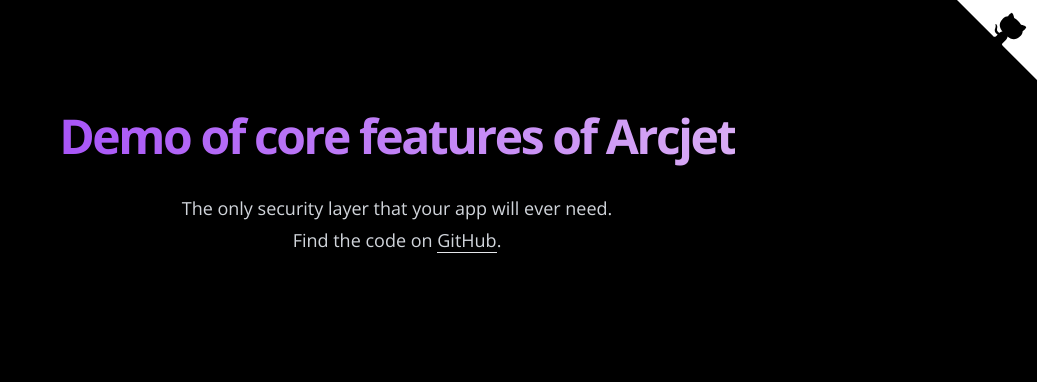
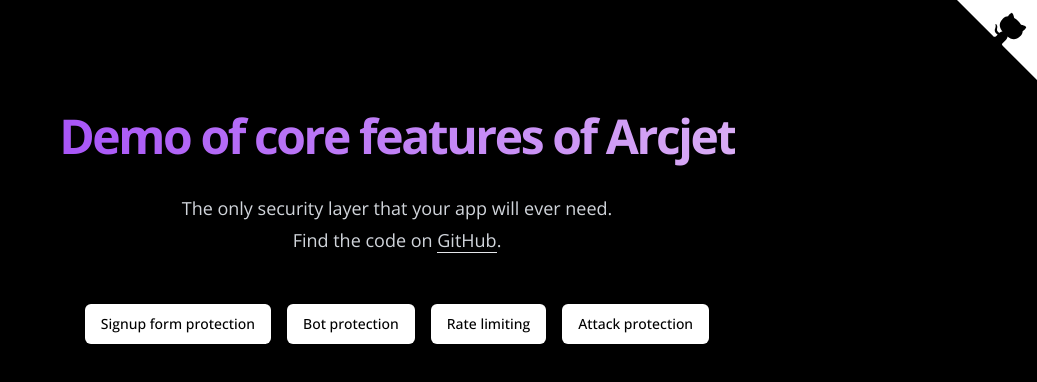
Before and after one commit to Anmol-Baranwal/arcjet-demo, a Next.js app: page / in a window 1280 px wide. Shown: the top 382 px of the page, without its empty margins (243-1280 px from the left). Built offline with nearby package versions, Linux system fonts and the light colour scheme.

Commit message:
chore: add corner effect in layout and structure main page

```diff
--- a/components/github-corner-effect.tsx
+++ b/components/github-corner-effect.tsx
@@ -1,7 +1,9 @@
+import Link from 'next/link'
+
 export default function GitHubCornerEffect() {
   return (
     <div className="corner">
-      <a
+      <Link
         href="https://github.com/Anmol-Baranwal/arcjet-demo"
         target="_blank"
         className="github-corner"
@@ -34,7 +36,7 @@
             className="octo-body"
           ></path>
         </svg>
-      </a>
+      </Link>
     </div>
   )
 }
--- /dev/null
+++ b/components/ui/button.tsx
@@ -0,0 +1,58 @@
+import * as React from 'react'
+import { Slot } from '@radix-ui/react-slot'
+import { cva, type VariantProps } from 'class-variance-authority'
+
+import { cn } from '@/lib/utils'
+
+const buttonVariants = cva(
+  'inline-flex items-center justify-center whitespace-nowrap rounded-md text-sm font-medium ring-offset-background transition-colors focus-visible:outline-none focus-visible:ring-2 focus-visible:ring-ring focus-visible:ring-offset-2 disabled:pointer-events-none disabled:opacity-50',
+  {
+    variants: {
+      variant: {
+        primary:
+          'bg-white text-black duration-300 transition-all rounded-full hover:bg-[#D9ACF5]/90',
+        destructive:
+          'bg-destructive text-destructive-foreground hover:bg-destructive/90',
+        outline:
+          'border border-input bg-background hover:bg-accent hover:text-accent-foreground',
+        secondary:
+          'bg-secondary text-secondary-foreground hover:bg-secondary/80',
+        ghost: 'hover:bg-accent hover:text-accent-foreground',
+        link: 'underline-offset-4 hover:underline text-primary',
+        linkMuted: 'underline-offset-4 hover:underline text-muted-foreground',
+      },
+      size: {
+        primary: 'h-10 px-4 py-2',
+        sm: 'h-9 rounded-md px-3',
+        lg: 'h-11 rounded-md px-8',
+        icon: 'h-10 w-10',
+      },
+    },
+    defaultVariants: {
+      variant: 'primary',
+      size: 'primary',
+    },
+  }
+)
+
+export interface ButtonProps
+  extends React.ButtonHTMLAttributes<HTMLButtonElement>,
+    VariantProps<typeof buttonVariants> {
+  asChild?: boolean
+}
+
+const Button = React.forwardRef<HTMLButtonElement, ButtonProps>(
+  ({ className, variant, size, asChild = false, ...props }, ref) => {
+    const Comp = asChild ? Slot : 'button'
+    return (
+      <Comp
+        className={cn(buttonVariants({ variant, size, className }))}
+        ref={ref}
+        {...props}
+      />
+    )
+  }
+)
+Button.displayName = 'Button'
+
+export { Button, buttonVariants }
--- a/package.json
+++ b/package.json
@@ -15,6 +15,8 @@
     "format:check": "prettier --check \"{app,lib,components}**/*.{ts,tsx,mdx}\" --cache"
   },
   "dependencies": {
+    "@arcjet/next": "^1.0.0-alpha.20",
+    "@radix-ui/react-slot": "^1.1.0",
     "@types/react-dom": "18.2.7",
     "autoprefixer": "10.4.15",
     "class-variance-authority": "^0.7.0",
--- a/src/app/layout.tsx
+++ b/src/app/layout.tsx
@@ -3,6 +3,7 @@
 import { fontSans } from '@/lib/fonts'
 import { cn } from '@/lib/utils'
 import React from 'react'
+import GitHubCornerEffect from '@/components/github-corner-effect'
 
 export const metadata: Metadata = {
   title: 'Arcjet Demo',
@@ -23,6 +24,7 @@
         )}
       >
         {children}
+        <GitHubCornerEffect />
       </body>
     </html>
   )
--- a/src/app/page.tsx
+++ b/src/app/page.tsx
@@ -1,5 +1,5 @@
 import Link from 'next/link'
-import GitHubCornerEffect from '@/components/github-corner-effect'
+import { buttonVariants } from '@/components/ui/button'
 
 export default function Home() {
   return (
@@ -10,7 +10,7 @@
       <p className="tracking-tigher px-2 pt-6 text-lg leading-8 text-gray-300 lg:px-72">
         The only security layer that your app will ever need. <br />
         Find the code on{' '}
-        <span className="[#D9ACF5] border-b">
+        <span className="border-b">
           <Link
             href={'https://github.com/Anmol-Baranwal/arcjet-demo'}
             target="_blank"
@@ -20,7 +20,32 @@
         </span>
         .
       </p>
-      <GitHubCornerEffect />
+      <div className="flex gap-4 pt-12">
+        <Link
+          href="/signup-form"
+          className={buttonVariants({ variant: 'primary' })}
+        >
+          Signup form protection
+        </Link>
+        <Link
+          href="/bots-protection"
+          className={buttonVariants({ variant: 'primary' })}
+        >
+          Bot protection
+        </Link>
+        <Link
+          href="/rate-limiting"
+          className={buttonVariants({ variant: 'primary' })}
+        >
+          Rate limiting
+        </Link>
+        <Link
+          href="/attack-protection"
+          className={buttonVariants({ variant: 'primary' })}
+        >
+          Attack protection
+        </Link>
+      </div>
     </div>
   )
 }
```
